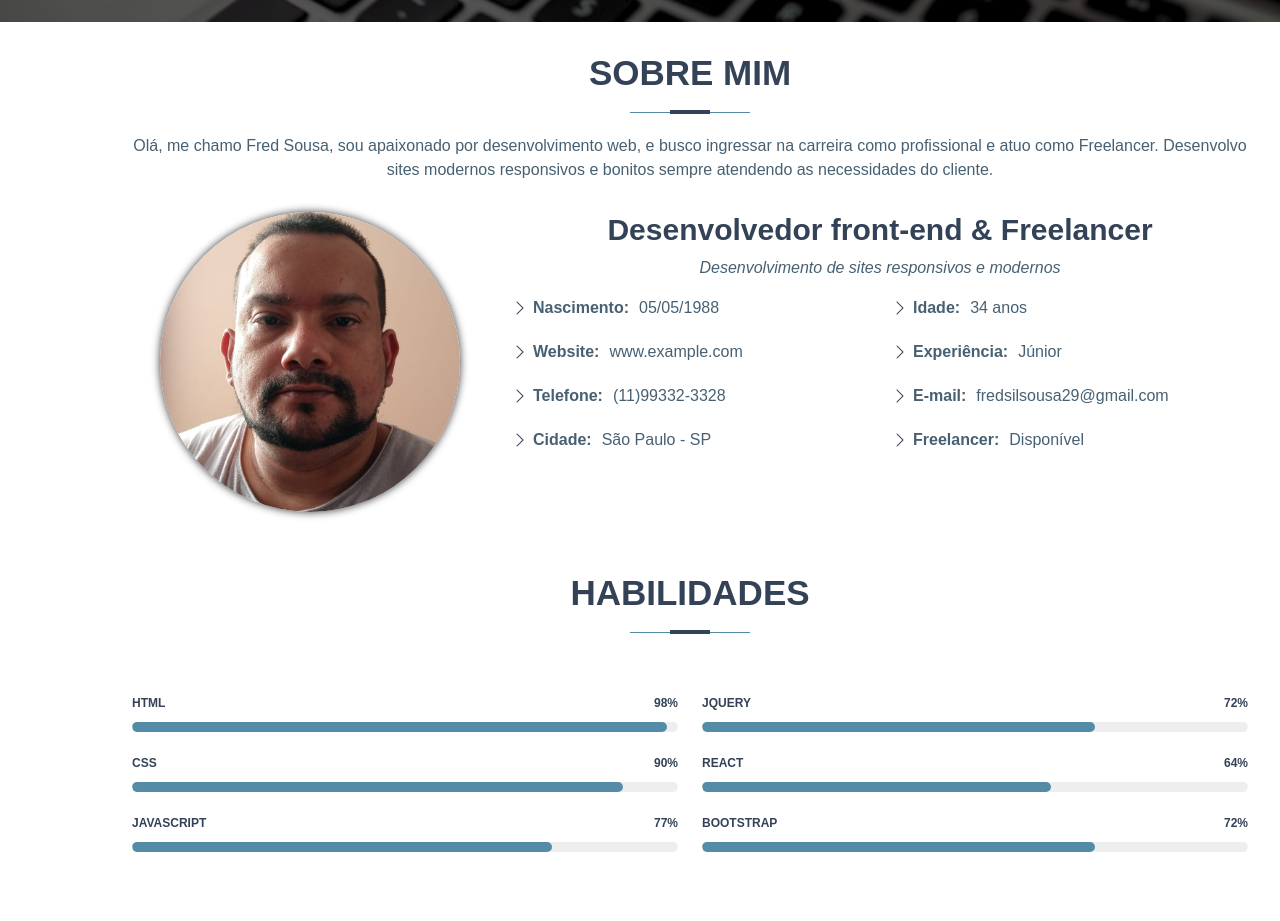
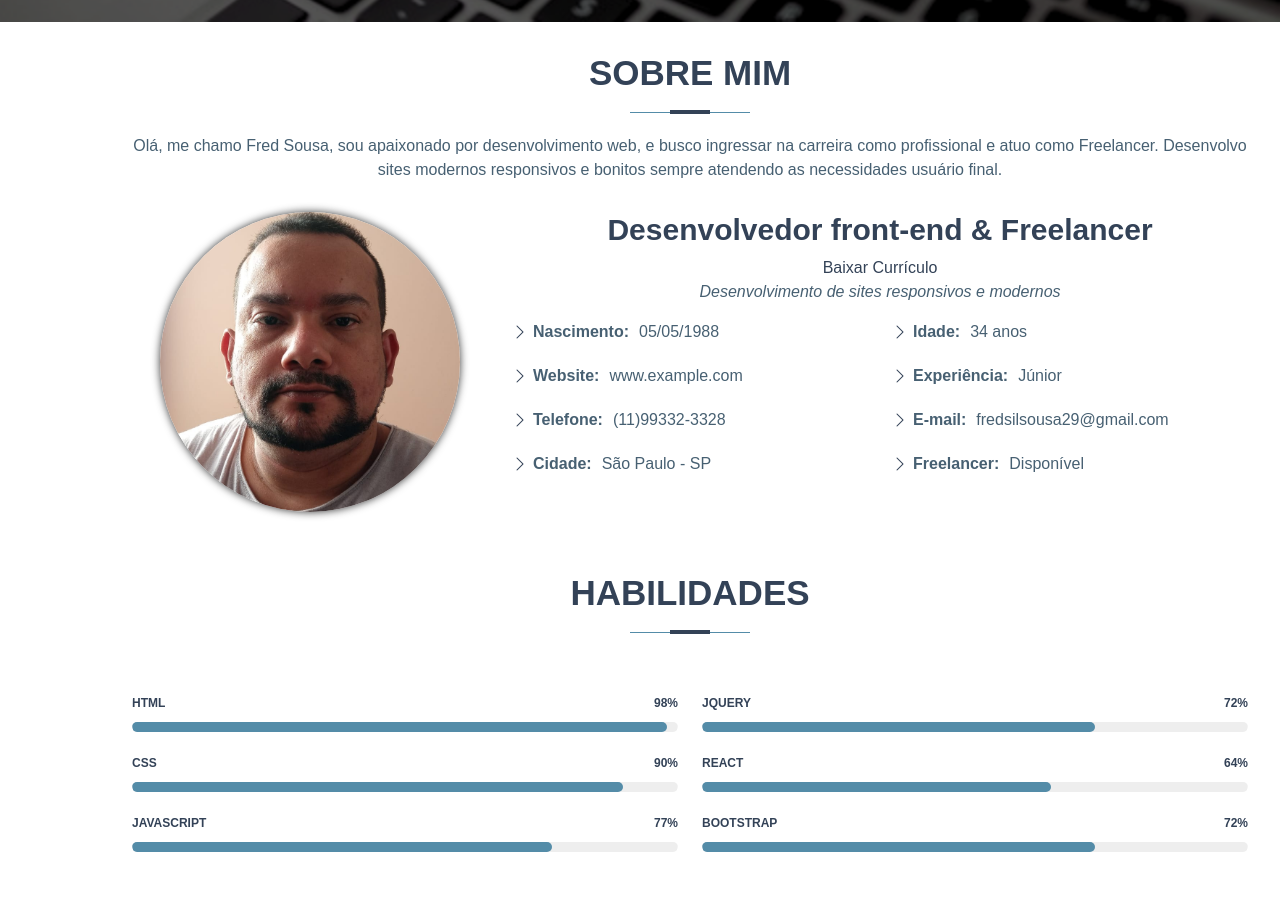
Before and after one commit to FREDSIL2904/Portifolio, a plain HTML site: page index.html in a window 1280 px wide. Shown: the part 778-1699 px from the top of the page. Drawn offline with nearby package versions, Linux system fonts and the light colour scheme; a web font is replaced by a local one.

Commit message:
curriculum

```diff
--- a/assets/css/style.css
+++ b/assets/css/style.css
@@ -994,8 +994,6 @@ section {
   font-weight: 800;
   position: relative;
  font-family: 'Capriola', sans-serif;
-
-
   padding: 0;
   margin: 0 0 15px 0;
 }
--- a/index.html
+++ b/index.html
@@ -75,7 +75,8 @@
         <div class="section-title">
           <h2>Sobre mim</h2>
           <p>Olá, me chamo Fred Sousa, sou apaixonado por desenvolvimento web, e busco ingressar na carreira como profissional e atuo como Freelancer.
-            Desenvolvo sites modernos responsivos e bonitos sempre atendendo as necessidades do cliente.</p>
+            Desenvolvo sites modernos responsivos e bonitos sempre atendendo as necessidades usuário final.</p>
+
         </div>
 
         <div class="row">
@@ -84,6 +85,8 @@
           </div>
           <div class="col-lg-8 pt-4 pt-lg-0 content">
             <h3>Desenvolvedor front-end &amp; Freelancer</h3>
+            <a href="curriculo-fred.pdf" download="curriculo-fred.pdf" type="application/pdf">Baixar Currículo</a>
+
             <p class="fst-italic" data-aos="zoom-in" data-aos-delay="100">
               Desenvolvimento de sites responsivos e modernos
             </p>
```
Also changed, not shown: 1 other file.
